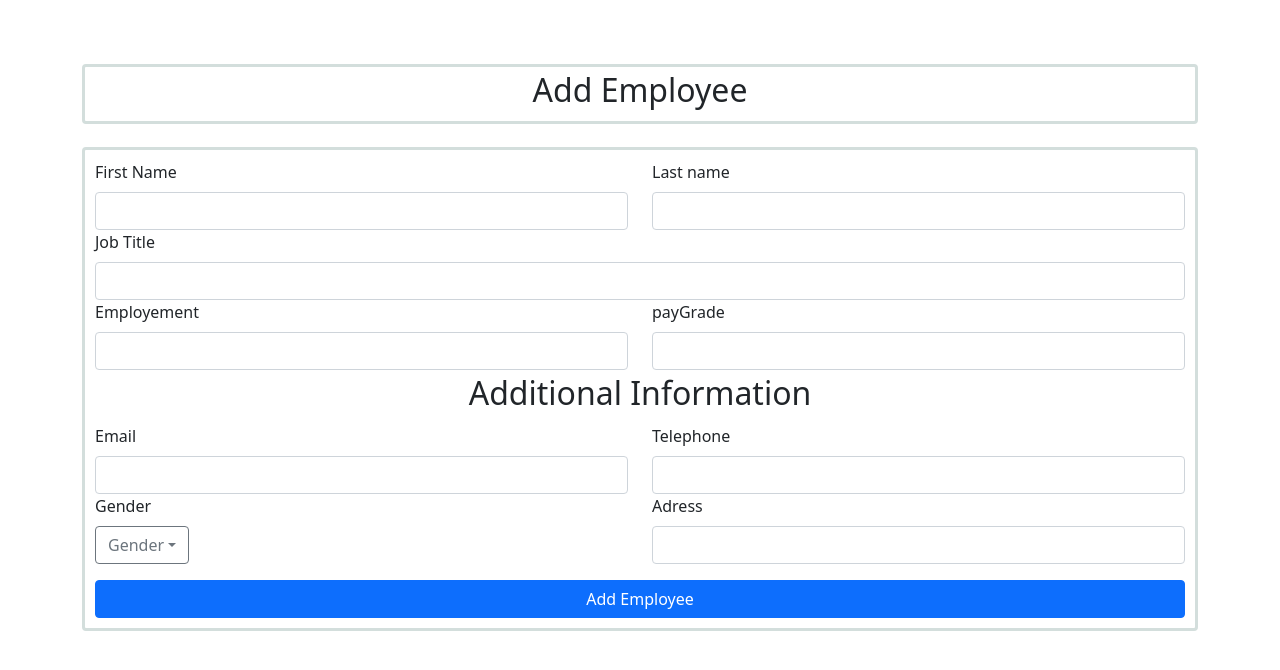
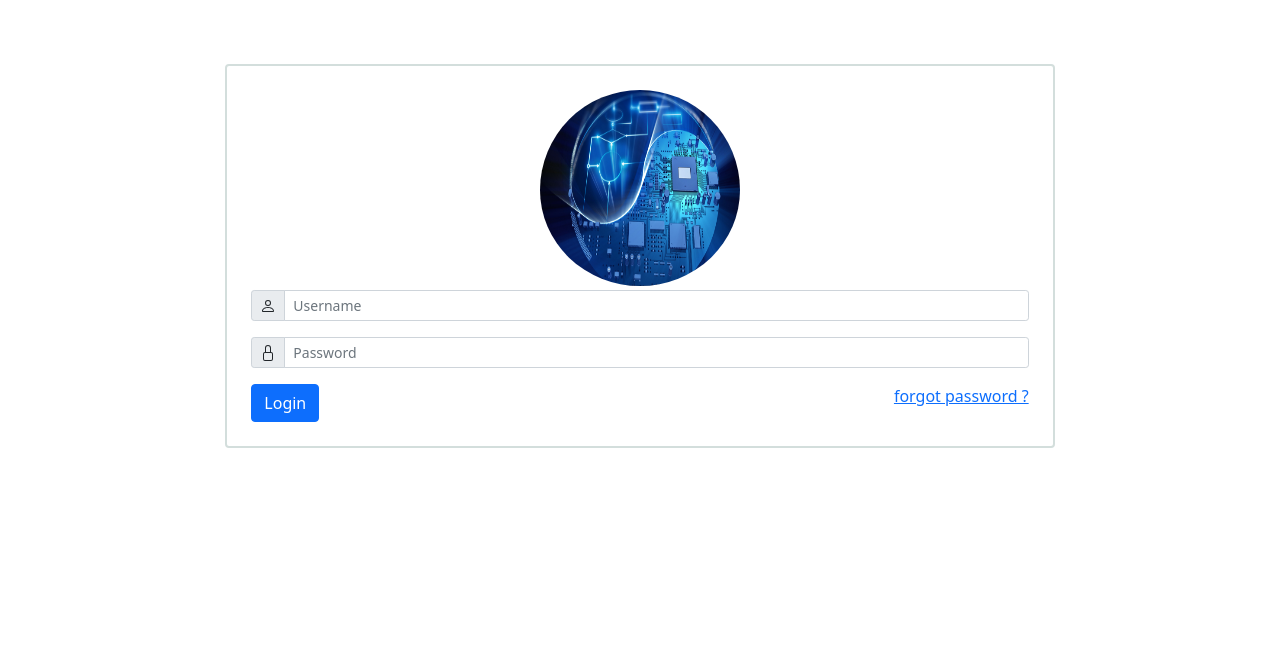
Before and after one commit to derejetabzaw/bantu_hr_frontend, a React (Create React App) app: page / in a window 1280 px wide. Shown: the top 670 px of the page. Built offline with nearby package versions, Linux system fonts and the light colour scheme.

Commit message:
start from login

```diff
--- a/src/App.js
+++ b/src/App.js
@@ -1,11 +1,12 @@
 import logo from './logo.svg';
 import './App.css';
 import Register from './views/pages/Registration/registration';
+import Login from './views/pages/login/Login'
 import 'bootstrap/dist/css/bootstrap.min.css';
 
 function App() {
   return (
-    <Register></Register>
+    <Login></Login>
   )
 
 }
```
